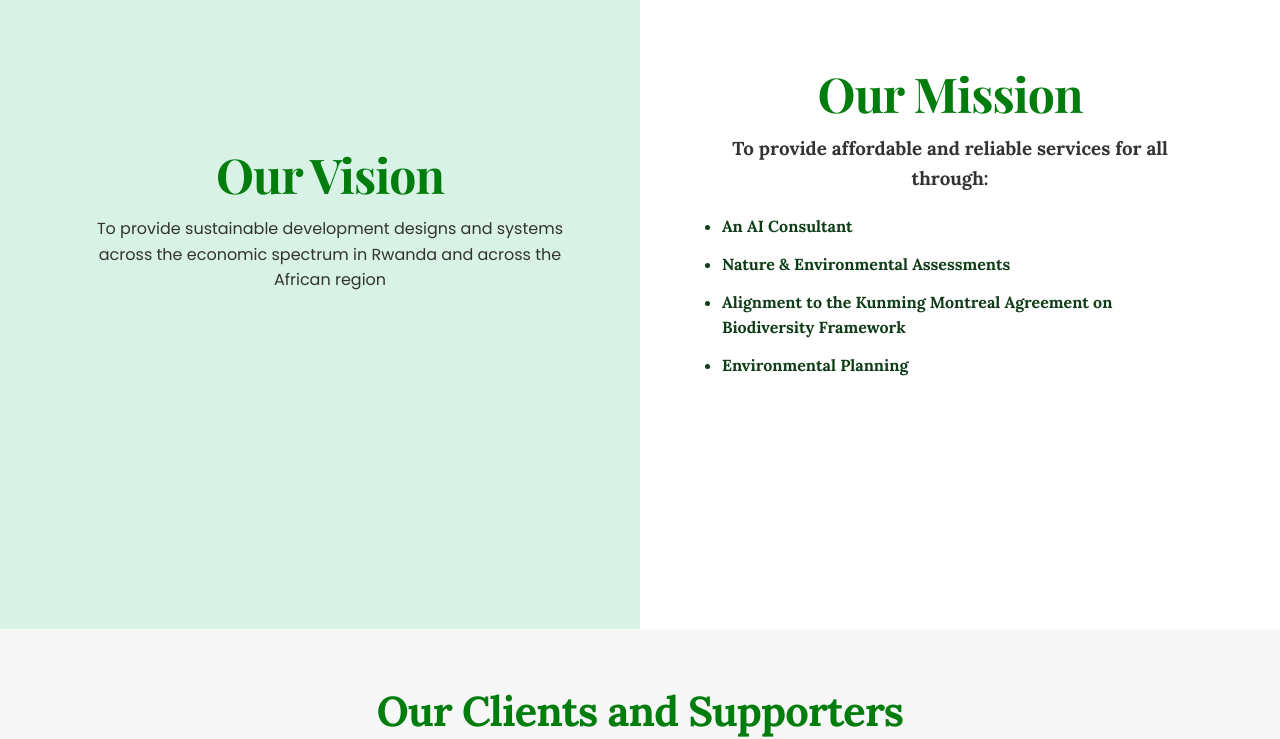
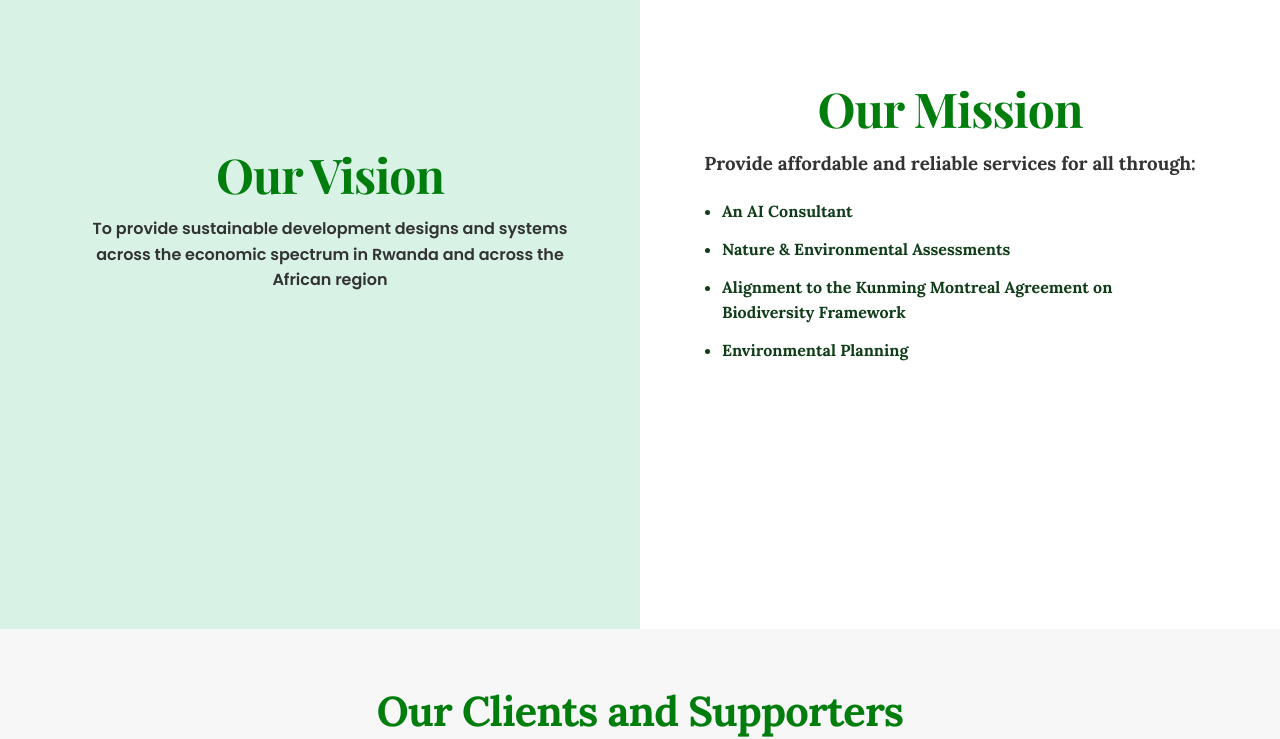
Before and after one commit to MitchellBarure/The_Nature_Impact_Africa, a plain HTML site: page index.html in a window 1280 px wide. Shown: the part 2780-3519 px from the top of the page. Drawn offline with nearby package versions, Linux system fonts and the light colour scheme.

Commit message:
Update index.html

```diff
--- a/index.html
+++ b/index.html
@@ -123,11 +123,11 @@
 <section class="vision-mission">
   <div class="vision">
     <h2 class="reveal-on-scroll">Our Vision</h2>
-    <p class="reveal-on-scroll">To provide sustainable development designs and systems across the economic spectrum in Rwanda and across the African region</p>
+    <p class="reveal-on-scroll"><strong>To provide sustainable development designs and systems across the economic spectrum in Rwanda and across the African region</strong></p>
   </div>
   <div class="mission">
     <h2 class="reveal-on-scroll">Our Mission</h2>
-    <h3 class="reveal-on-scroll">To provide affordable and reliable services for all through:</p\h3>
+    <h3 class="reveal-on-scroll">Provide affordable and reliable services for all through:</p\h3>
       <ul class="mission-list reveal-on">
         <li>An AI Consultant</li>
         <li>Nature & Environmental Assessments</li>
```
